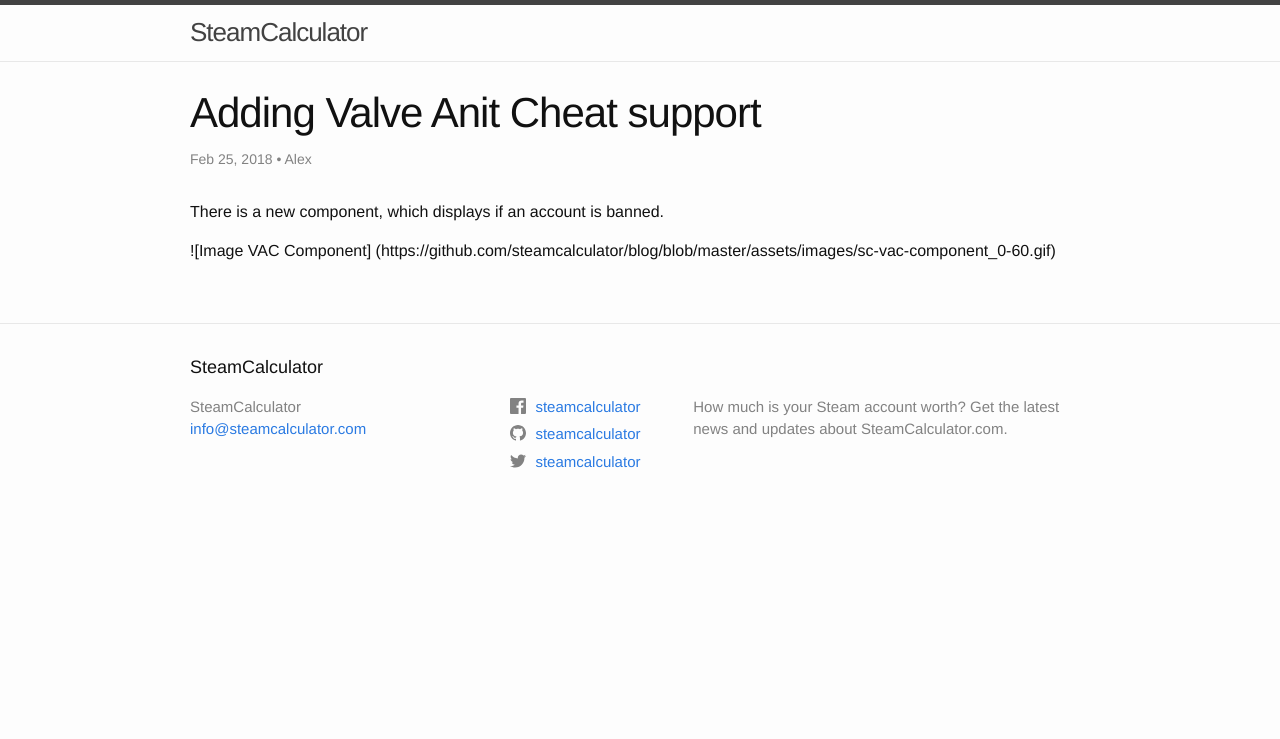
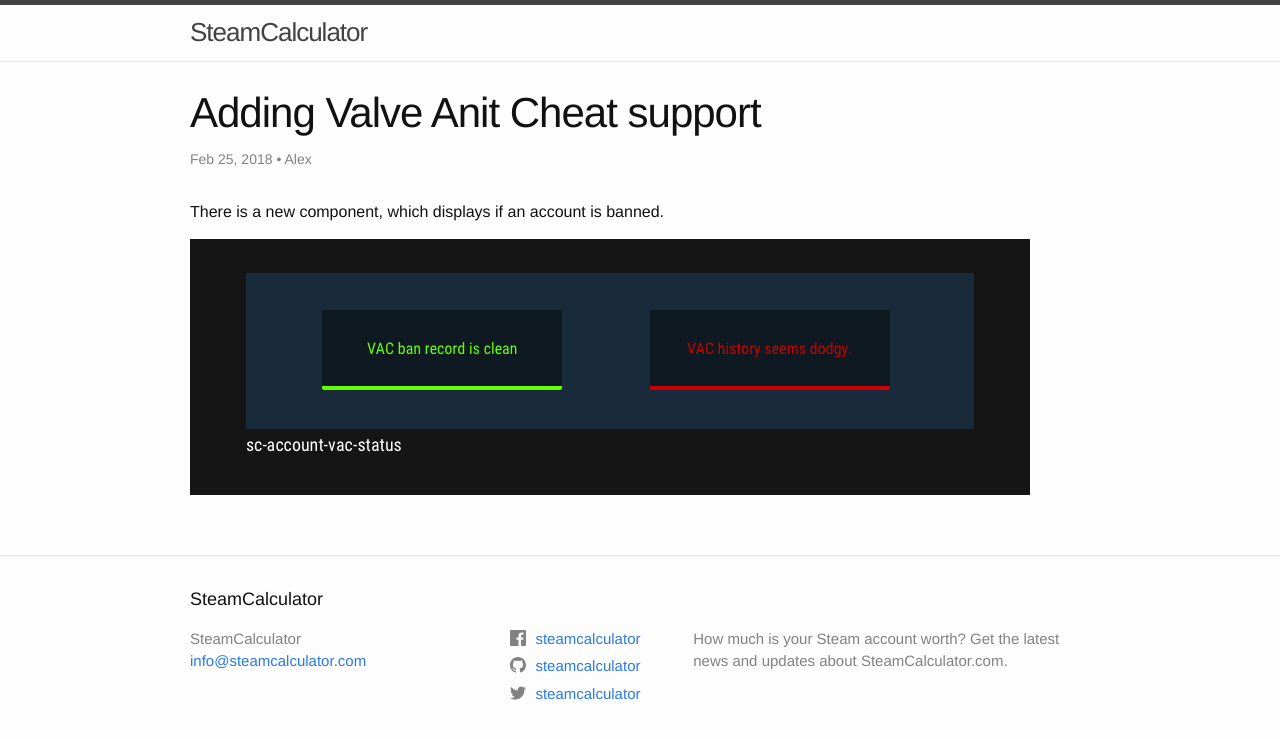
Before and after one commit to steamcalculator/blog, a Jekyll site: the page built from _posts/2018-02-25-adding-vac-support.markdown, in a window 1280 px wide. Shown: the top 739 px of the page. Built offline with Jekyll 4.4.1, drawn with Linux system fonts in a browser that asks for light colours.

Commit message:
post grafik

```diff
--- a/_posts/2018-02-25-adding-vac-support.markdown
+++ b/_posts/2018-02-25-adding-vac-support.markdown
@@ -8,5 +8,4 @@ author: Alex
 
 There is a new component, which displays if an account is banned.
 
-![Image VAC Component]
-(https://github.com/steamcalculator/blog/blob/master/assets/images/sc-vac-component_0-60.gif)
+![Image VAC Component](https://raw.githubusercontent.com/steamcalculator/blog/master/assets/img/sc-vac-component_0-60.gif)
```
